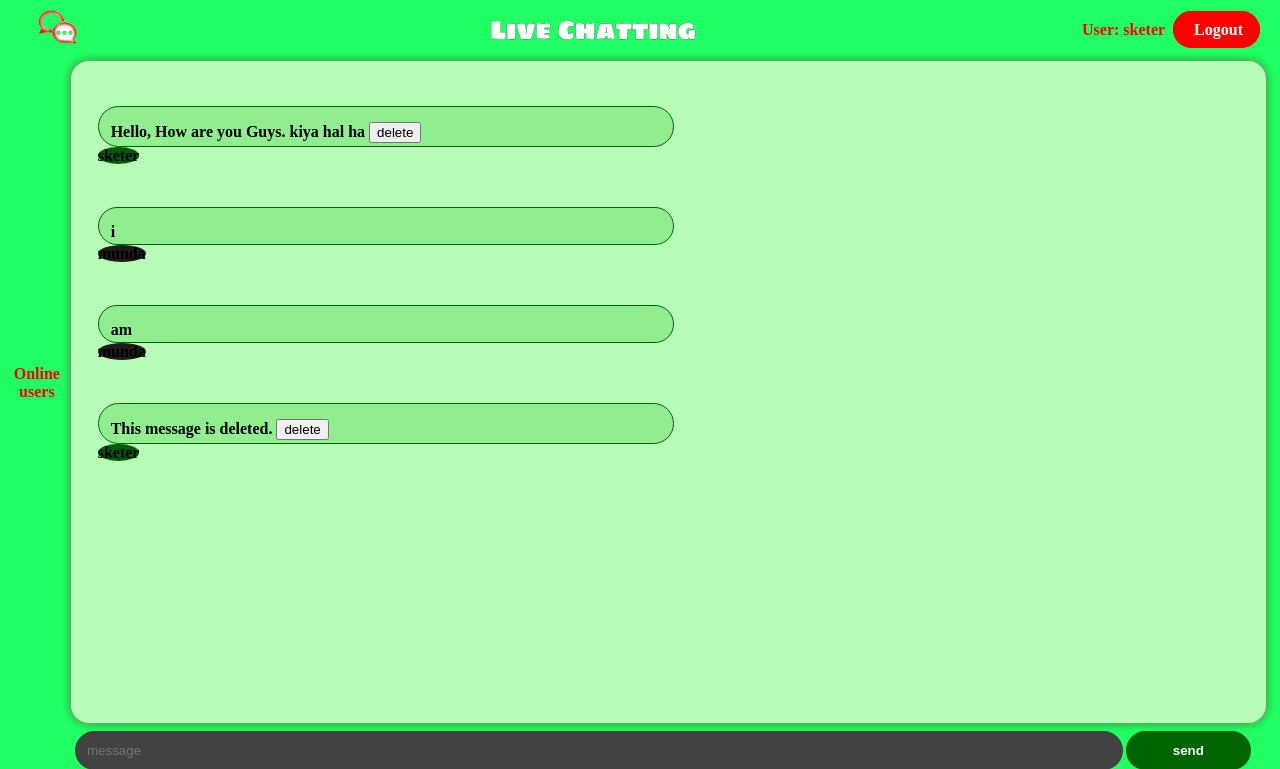
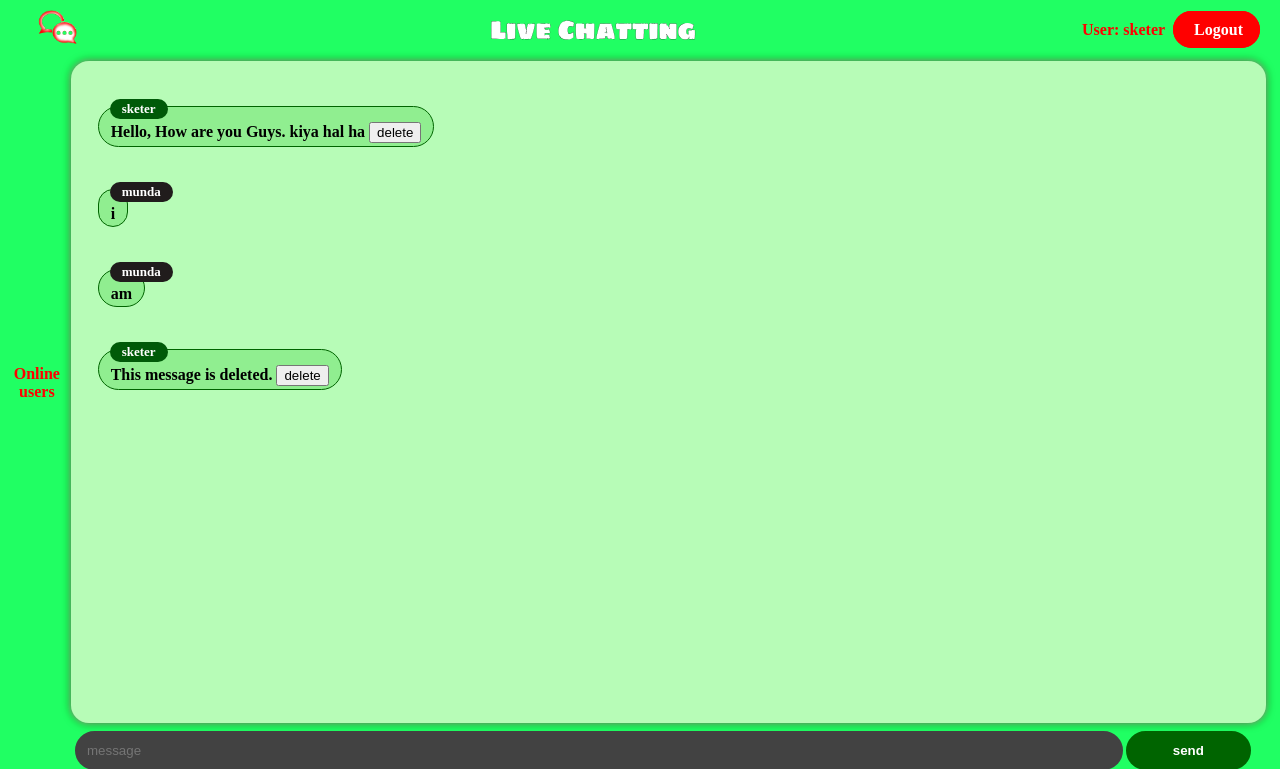
Before and after one commit to sksketer/Group-chatting, a PHP site: page /main.php in a window 1280 px wide. Shown: the top 769 px of the page. Run offline with PHP 8.4, Linux system fonts and the light colour scheme; a user stored in the database is signed in; data comes from the database, SQL or seed files in the repository.

Commit message:
change style

```diff
--- a/css/style.css
+++ b/css/style.css
@@ -81,14 +81,14 @@ body {
     flex-direction: column;
     justify-content: center;
 }
-#delMsg {
+/* #delMsg {
     cursor: pointer;
     color: blue;
     background-color: #fff;
     border-radius: 20px;
     padding: 1px 3px;
     margin: 3px;;
-}
+} */
 .main .msg-section .activeUser #online {
     color: red;
     font-weight: bold;
@@ -117,29 +117,28 @@ body {
     margin-right: 22px;
 }
 .main .msg-section .displayMessage .userMessage {
-    /* display: flex;
-    flex-direction: column; */
+    width: fit-content;
     margin: 12px;
 }
-.userMessage #user {
+/* .userMessage #user {
     width: 5vh;
     height: 5vh;
     border-radius: 50%;
     background-color: rgb(255, 174, 0);
     position: relative;
-}
-name {
+} */
+/* name {
     position: absolute;
     margin-bottom: 5px;
     text-transform: capitalize;
     left: 0;
     bottom: 0;
-}
+} */
 .userMessage #msg-container {
     margin-left: 22px;
     position: relative;
 }
-.userMessage #user2 {
+.userMessage #user {
     font-size: small;
     padding: 2px 12px;
     margin: 1px 0px;
@@ -150,9 +149,8 @@ name {
     left: -10px;
     color: white;
 }
-.userMessage #msg {
-    display: block;
-    max-width: 550px;
+.userMessage #msg-container #msg {
+    width: fit-content;
     padding: 15px 12px 3px 12px;
     background-color: lightgreen;
     border: 1px solid darkgreen;
```
